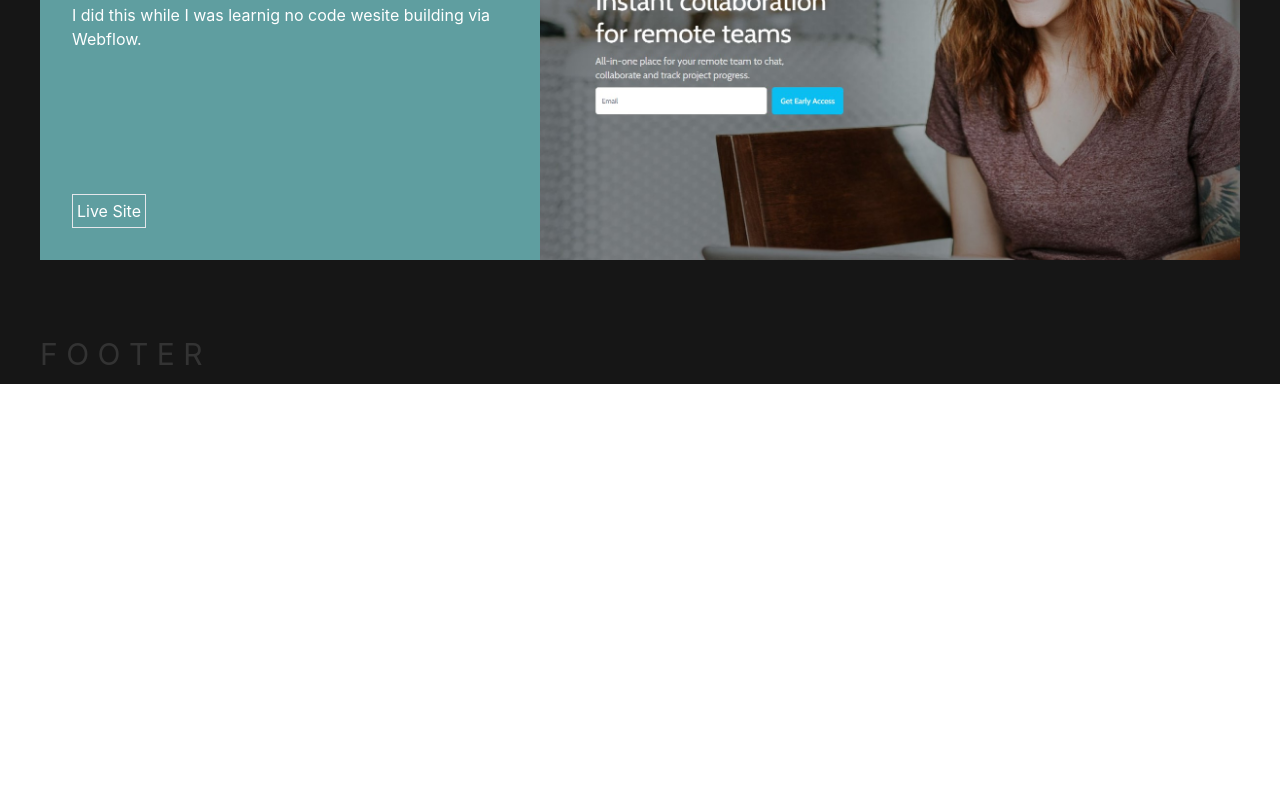
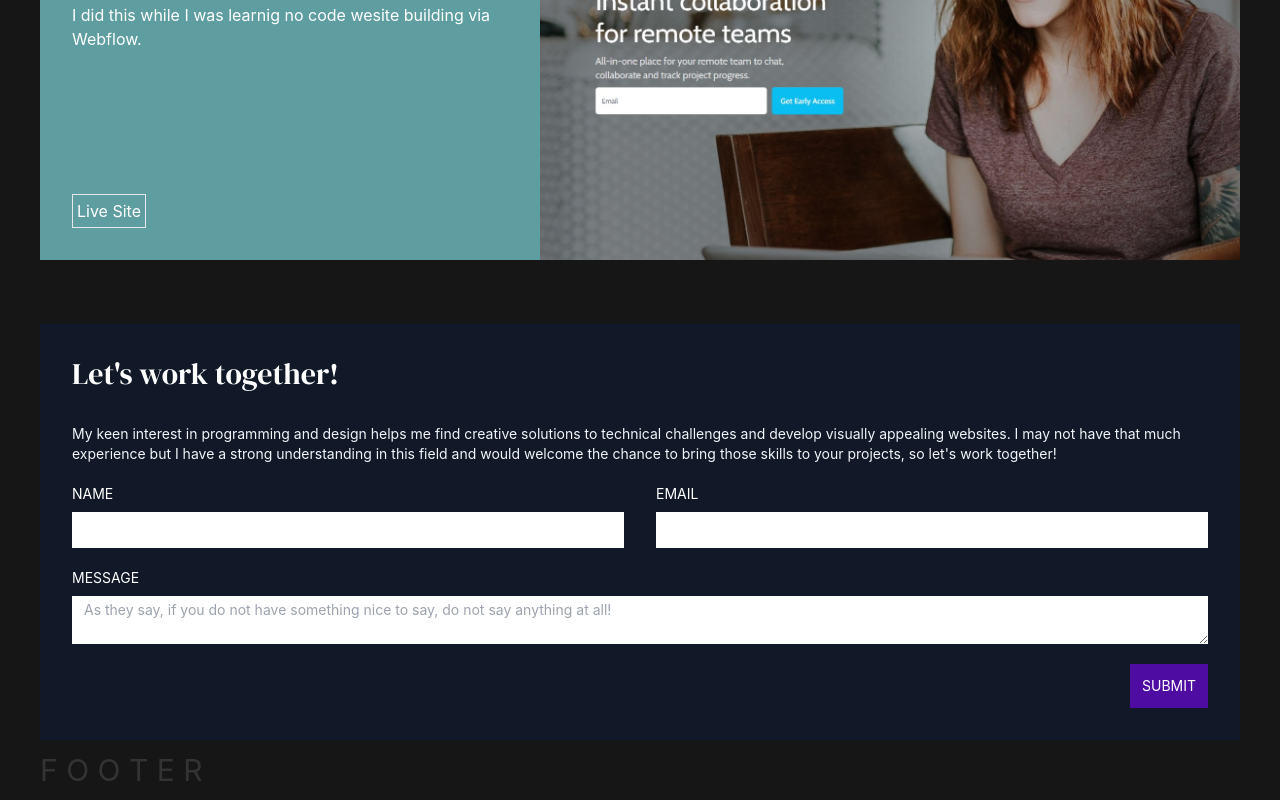
Before and after one commit to rawnaqul/rnq-portfolio, a React (Create React App) app: page / in a window 1280 px wide. Shown: the part 2326-3126 px from the top of the page. Before the commit the page ends 2710 px from the top, so only its background shows below. Built offline with nearby package versions, Linux system fonts and the light colour scheme.

Commit message:
form field updated

```diff
--- a/public/index.html
+++ b/public/index.html
@@ -3,7 +3,7 @@
 
 <head>
   <meta charset="utf-8" />
-  <link rel="icon" href="%PUBLIC_URL%/logo-square.ico" />
+  <link rel="icon" href="%PUBLIC_URL%/assets/squaresque.ICO" />
   <meta name="viewport" content="width=device-width, initial-scale=1" />
   <meta name="theme-color" content="#000000" />
   <meta name="description" content="Web site created using create-react-app" />
--- /dev/null
+++ b/src/Components/Cta/Cta.js
@@ -0,0 +1,31 @@
+import React from 'react';
+
+const Cta = () => {
+    return (
+        <div className='container lg:w-[1200px] mx-auto p-8 bg-gray-900' id='section-cta'>
+            <h2 className='font-mod text-3xl  text-white mb-8'>Let's work together!</h2>
+            <p className='text-sm text-slate-100 mb-5'>My keen interest in programming and design helps me find creative solutions to technical challenges and develop visually appealing websites. I may not have that much experience but I have a strong understanding in this field and would welcome the chance to bring those skills to your projects, so let's work together!</p>
+            <div>
+                <form className='grid'>
+                    <div className='grid grid-cols-2 gap-8 mb-5'>
+                        <div className='flex flex-col'>
+                            <label className='text-white mb-2 text-sm'>NAME</label>
+                            <input></input>
+                        </div>
+                        <div className='flex flex-col'>
+                            <label className='text-white mb-2 text-sm'>EMAIL</label>
+                            <input></input>
+                        </div>
+                    </div>
+                    <div className='flex flex-col'>
+                        <label className='text-white mb-2 text-sm'>MESSAGE</label>
+                        <textarea className='px-3 py-1 text-sm text-slate-300' placeholder='As they say, if you do not have something nice to say, do not say anything at all!'></textarea>
+                    </div>
+                    <button className='bg-[#4e0ca2] text-white text-sm p-3 mt-5 ml-auto'>SUBMIT</button>
+                </form>
+            </div>
+        </div>
+    );
+};
+
+export default Cta;
--- a/src/Components/Projrcts/Projects.js
+++ b/src/Components/Projrcts/Projects.js
@@ -12,7 +12,7 @@ const Projects = () => {
 
 
     return (
-        <div className='text-base my-16 text-white container lg:w-[1200px] mx-auto '>
+        <div className='text-base my-16 text-white container lg:w-[1200px] mx-auto' id='section-ii'>
             <div className=''>
                 <h3 className='text-3xl font-mod'>Selected Projects</h3>
             </div>
--- a/src/Components/Shared/Navbar/Navbar.js
+++ b/src/Components/Shared/Navbar/Navbar.js
@@ -7,9 +7,9 @@ const Navbar = () => {
 
     const menuItem = <React.Fragment>
         <ul className='flex items-center text-white'>
-            <li className='menu-link-mod'><Link>Projects</Link></li>
+            <li className='menu-link-mod'><a href='#section-ii'>Projects</a></li>
             <li className='menu-link-mod'><a href='https://drive.google.com/file/d/1FEZP6ZEfsfKjG2DC-fLKCPPMjjMZzFUl/view?usp=share_link' target="_blank" rel='noreferrer'>Resume</a></li>
-            <li><a href='https://drive.google.com/file/d/1FEZP6ZEfsfKjG2DC-fLKCPPMjjMZzFUl/view?usp=share_link' rel='noreferrer' target="_blank" className='menu-link-mod normal-case rounded-md bg-[#3D3D3D] hover:opacity-80'>Say Hi!</a></li>
+            <li><a href='#section-cta' rel='noreferrer' className='menu-link-mod normal-case rounded-md bg-[#3D3D3D] hover:opacity-80'>Say Hi!</a></li>
         </ul>
     </React.Fragment>
     return (
--- a/src/Pages/Home/Home.js
+++ b/src/Pages/Home/Home.js
@@ -1,4 +1,5 @@
 import React from 'react';
+import Cta from '../../Components/Cta/Cta';
 import HeroSection from '../../Components/HeroSection/HeroSection';
 import Projects from '../../Components/Projrcts/Projects';
 
@@ -8,6 +9,7 @@ const Home = () => {
         <div>
             <HeroSection></HeroSection>
             <Projects></Projects>
+            <Cta></Cta>
         </div>
     );
 };
```
Also changed, not shown: public/assets/squaresque.png (added), 1 other file (tests, documents, lock files or other folders).
